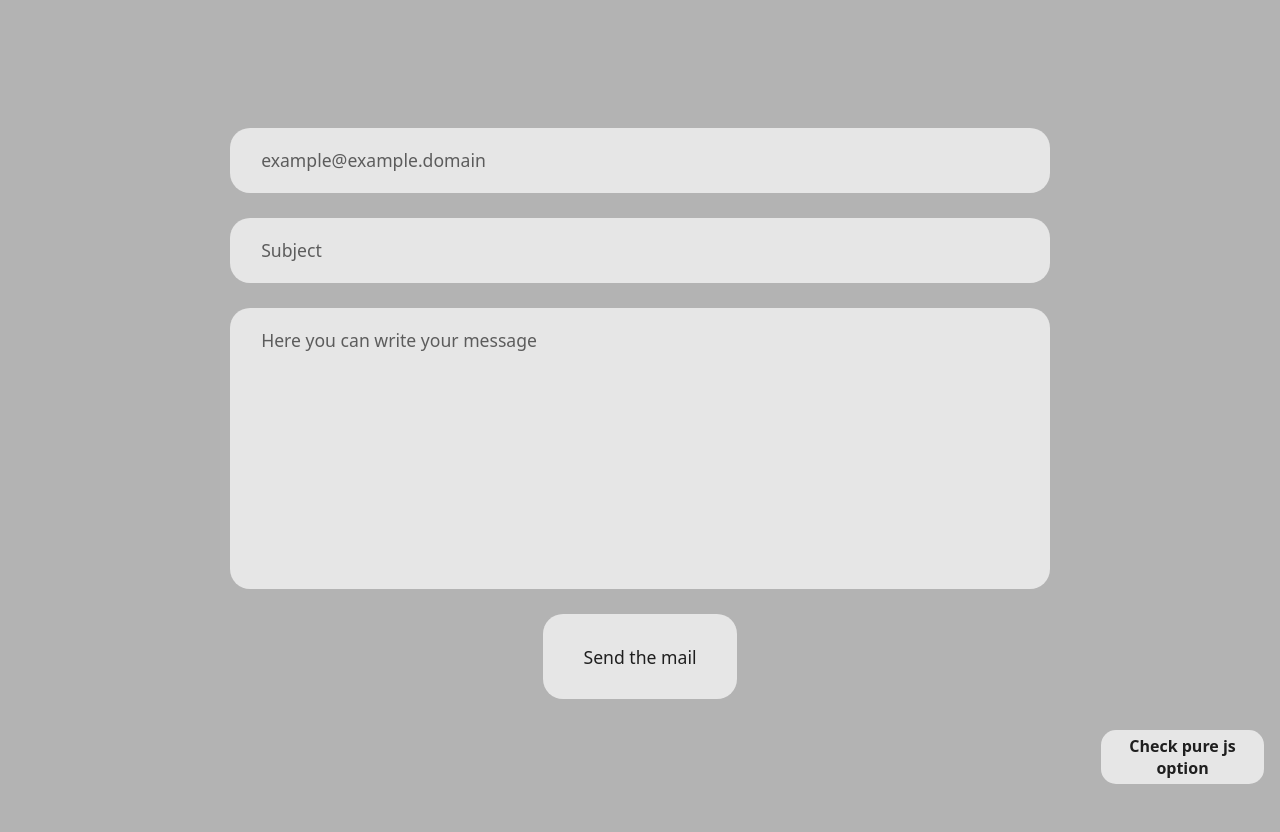
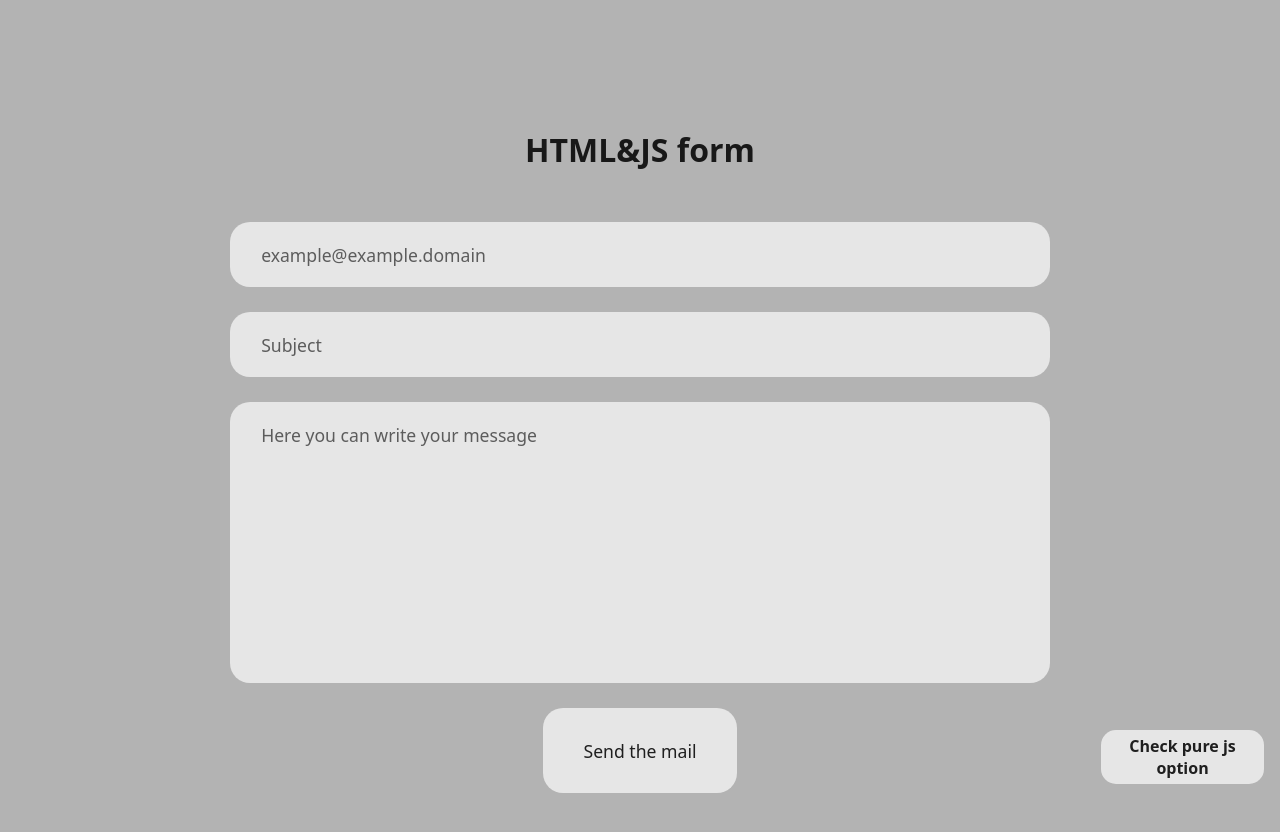
Before and after one commit to Eter-NS/Simple_form_with_HtmlJS_authentication, a website built with Vite: page src/index.html in a window 1280 px wide. Built offline with nearby package versions, Linux system fonts and the light colour scheme.

Commit message:
Adding a label to indicate what form is it

```diff
--- a/src/index.html
+++ b/src/index.html
@@ -7,6 +7,7 @@
     <title>Form authentication using HTML&JS</title>
   </head>
   <body>
+    <h1>HTML&JS form</h1>
     <form class="form">
       <input
         type="email"
--- a/src/scss/main.scss
+++ b/src/scss/main.scss
@@ -15,6 +15,12 @@ body {
   width: 100%;
   padding: 10%;
   background: hsl(0, 0%, var(--lightness));
+}
+
+h1 {
+  text-align: center;
+  color: var(--fontColor);
+  padding-bottom: 5%;
 }
 
 .redirect-link {
```
